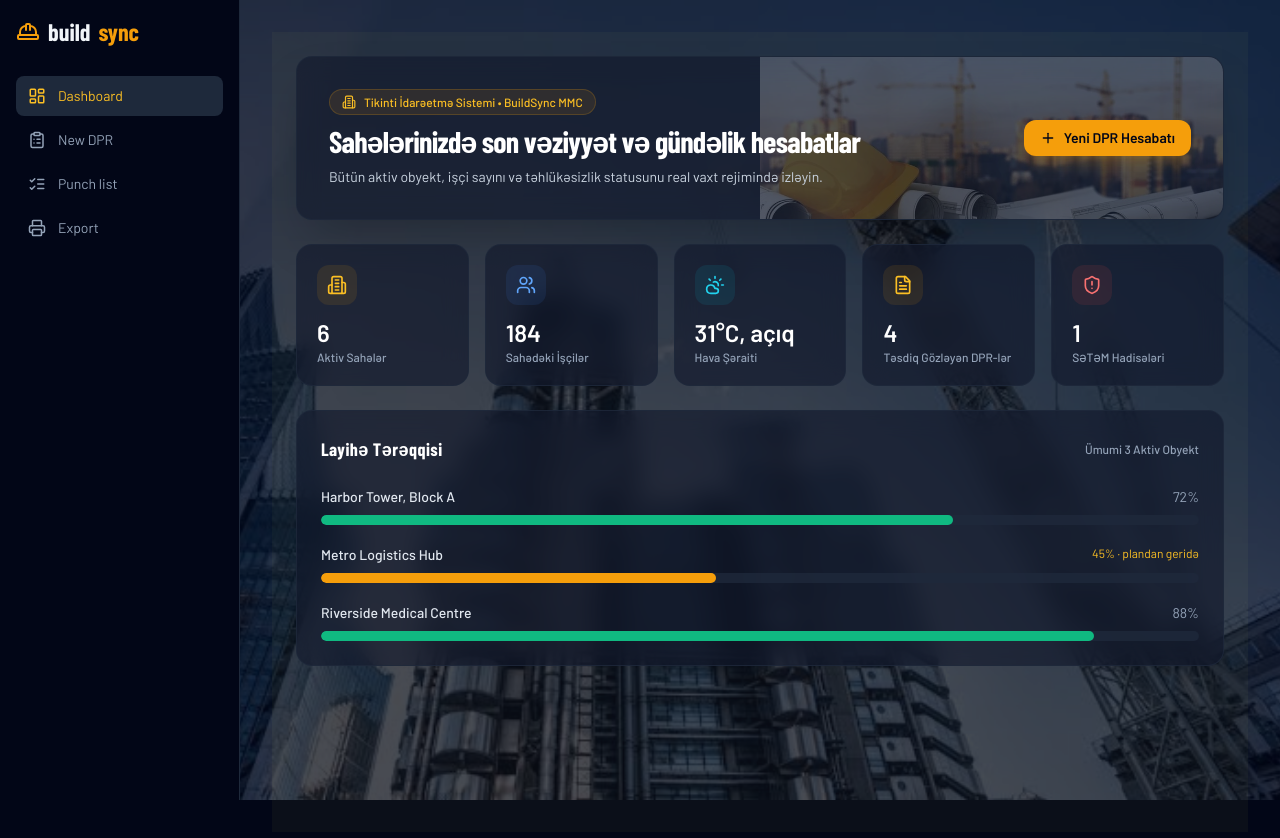
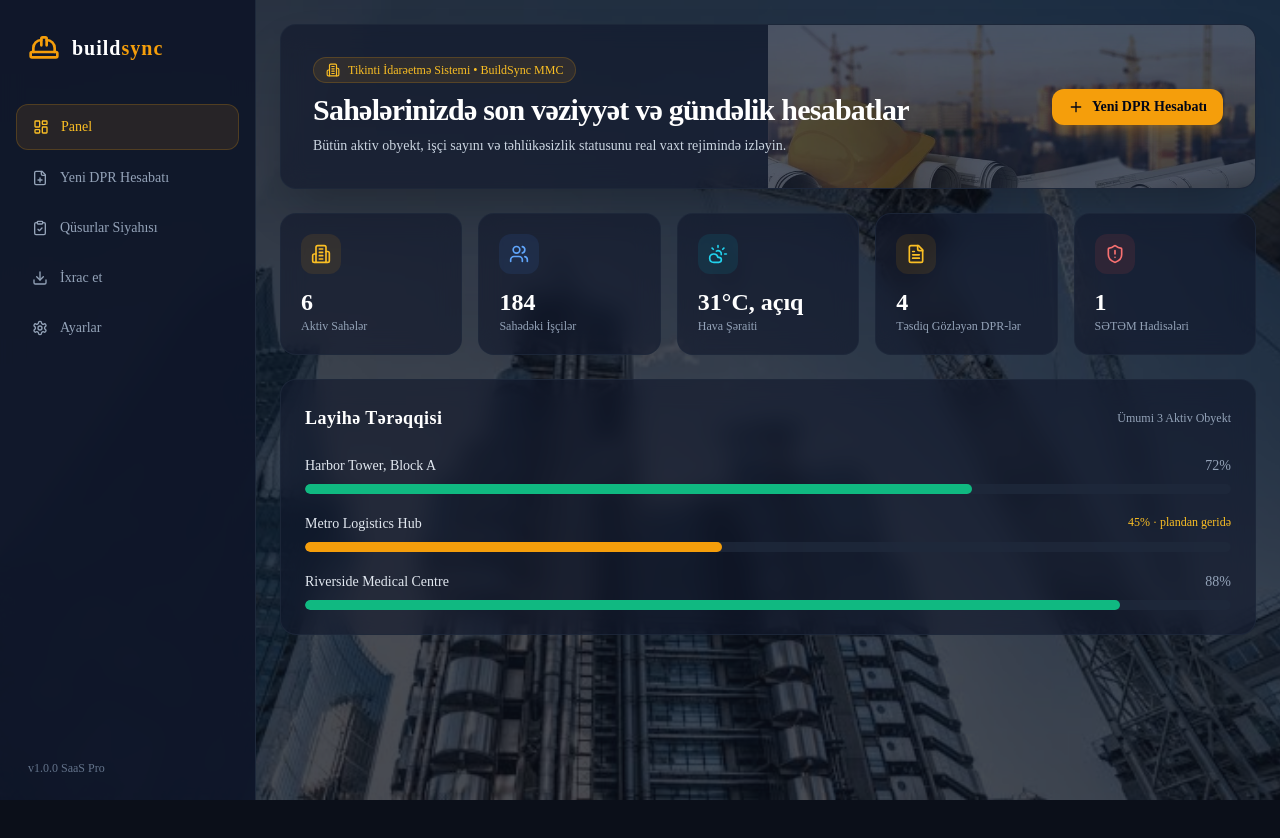
Before and after one commit to soki001/bakuwork, a Next.js app: page / in a window 1280 px wide. Shown: the top 838 px of the page. After the commit the page ends 800 px from the top, so only its background shows below. Built offline with nearby package versions, Linux system fonts and the light colour scheme.

Commit message:
Refactor layout component with sidebar and language support

```diff
--- a/app/layout.tsx
+++ b/app/layout.tsx
@@ -1,13 +1,107 @@
-import "./globals.css";
-import { Barlow, Barlow_Condensed } from "next/font/google";
-import Shell from "@/components/shell";
-const body = Barlow({ subsets: ["latin"], weight: ["400", "500", "600"], variable: "--font-body" });
-const display = Barlow_Condensed({ subsets: ["latin"], weight: ["600", "700"], variable: "--font-display" });
-export const metadata = { title: "buildsync", description: "Construction management and daily progress reports" };
-export default function Root({ children }: { children: React.ReactNode }) {
+'use client';
+
+import './globals.css';
+import {
+  LayoutDashboard,
+  FilePlus,
+  ClipboardCheck,
+  Download,
+  Settings,
+  HardHat
+} from 'lucide-react';
+import { LanguageProvider, useLanguage } from '../context/LanguageContext';
+import React, { useState } from 'react';
+
+function RootLayoutContent({ children }: { children: React.ReactNode }) {
+  const { t } = useLanguage();
+  const [currentView, setCurrentView] = useState<'dashboard' | 'settings'>('dashboard');
+
   return (
-    <html lang="en" className={`dark ${body.variable} ${display.variable}`}>
-      <body className="font-sans"><Shell>{children}</Shell></body>
+    <div className="min-h-screen bg-[#0b0f19] text-white flex">
+
+      {/* TAM SOL KÖK PANEL (SIDEBAR) - ARTIQ NƏZARƏTİMİZDƏDİR */}
+      <aside className="w-64 bg-slate-900/95 border-r border-slate-800 min-h-screen p-4 flex flex-col justify-between backdrop-blur-md shrink-0 z-30">
+        <div>
+          {/* Logo */}
+          <div className="flex items-center gap-3 px-3 py-4 mb-6">
+            <HardHat className="w-8 h-8 text-amber-500" />
+            <span className="font-bold text-xl tracking-wider text-white">
+              build<span className="text-amber-500">sync</span>
+            </span>
+          </div>
+
+          {/* Menyu Elementləri */}
+          <nav className="space-y-1.5">
+            <a
+              href="/"
+              className="w-full flex items-center gap-3 px-4 py-3 rounded-xl text-sm font-medium transition-all bg-amber-500/10 text-amber-400 border border-amber-500/20"
+            >
+              <LayoutDashboard className="w-4 h-4" />
+              {t.dashboard}
+            </a>
+
+            <button
+              onClick={() => alert('Yeni DPR Hesabatı formu tezliklə əlavə olunacaq!')}
+              className="w-full flex items-center gap-3 px-4 py-3 rounded-xl text-sm font-medium transition-all text-slate-400 hover:bg-slate-800/60 hover:text-slate-200"
+            >
+              <FilePlus className="w-4 h-4" />
+              {t.newDpr}
+            </button>
+
+            <button
+              onClick={() => alert('Qüsurlar Siyahısı bölməsi hazırlanır.')}
+              className="w-full flex items-center gap-3 px-4 py-3 rounded-xl text-sm font-medium transition-all text-slate-400 hover:bg-slate-800/60 hover:text-slate-200"
+            >
+              <ClipboardCheck className="w-4 h-4" />
+              {t.punchList}
+            </button>
+
+            <button
+              onClick={() => alert('Hesabatların ixracı funksionallığı aktivləşdirilir.')}
+              className="w-full flex items-center gap-3 px-4 py-3 rounded-xl text-sm font-medium transition-all text-slate-400 hover:bg-slate-800/60 hover:text-slate-200"
+            >
+              <Download className="w-4 h-4" />
+              {t.export}
+            </button>
+
+            {/* AYARLAR DÜYMƏSİ - İNDİ SOL PANELDƏ TAM GÖRÜNÜR */}
+            <a
+              href="/settings"
+              className="w-full flex items-center gap-3 px-4 py-3 rounded-xl text-sm font-medium transition-all text-slate-400 hover:bg-slate-800/60 hover:text-slate-200"
+            >
+              <Settings className="w-4 h-4" />
+              {t.settings}
+            </a>
+          </nav>
+        </div>
+
+        <div className="px-3 py-2 text-xs text-slate-500 font-medium">
+          v1.0.0 SaaS Pro
+        </div>
+      </aside>
+
+      {/* ƏSAS İÇƏRİK BÖLGƏSİ */}
+      <main className="flex-1 overflow-y-auto">
+        {children}
+      </main>
+    </div>
+  );
+}
+
+export default function RootLayout({
+  children,
+}: {
+  children: React.ReactNode;
+}) {
+  return (
+    <html lang="az">
+      <body className="bg-[#0b0f19] text-white">
+        <LanguageProvider>
+          <RootLayoutContent>
+            {children}
+          </RootLayoutContent>
+        </LanguageProvider>
+      </body>
     </html>
   );
 }
```
